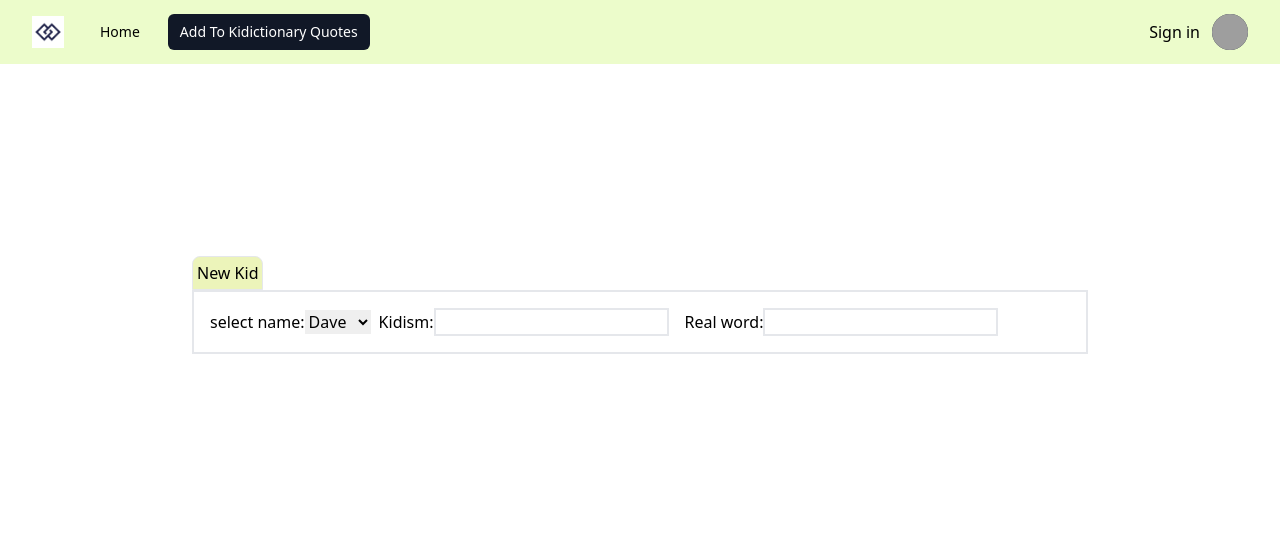
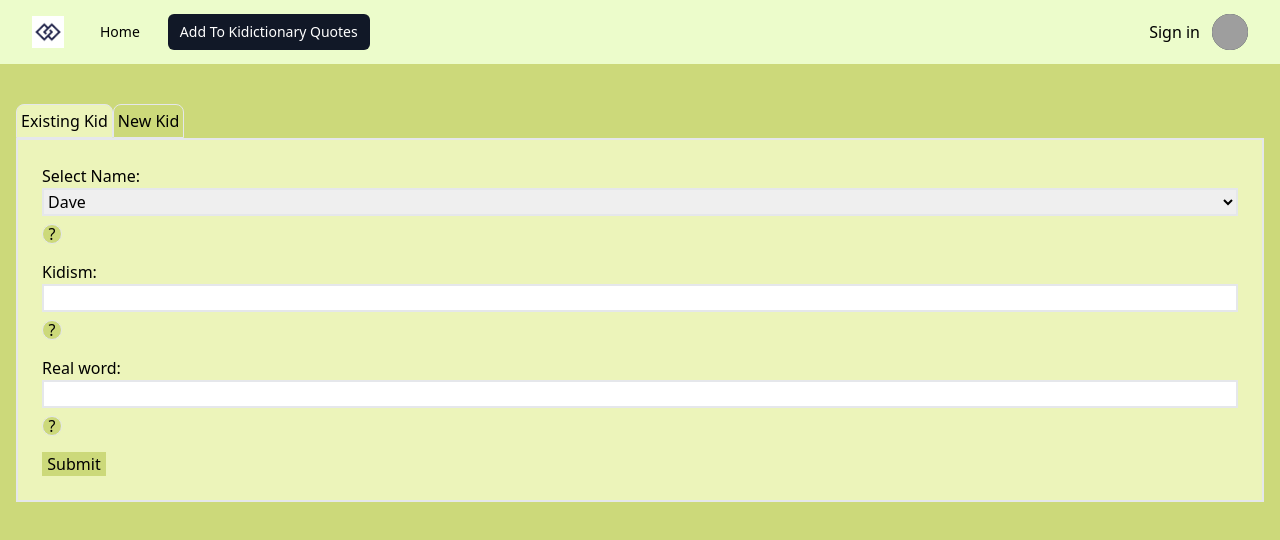
Before and after one commit to Gazdean/Funem-Kidsum-Lorem-Ipsum, a React (Vite) app: page /add-to-kidictionary-kuotes in a window 1280 px wide. Shown: the top 540 px of the page. Built offline with nearby package versions, Linux system fonts and the light colour scheme; grey boxes are pictures that could not be loaded.

Commit message:
extracted buttons to separate components

```diff
--- a/package.json
+++ b/package.json
@@ -15,6 +15,7 @@
     "@heroicons/react": "^2.1.5",
     "react": "^18.3.1",
     "react-dom": "^18.3.1",
+    "react-hook-form": "^7.53.0",
     "react-router-dom": "^6.26.1"
   },
   "devDependencies": {
@@ -35,10 +36,5 @@
     "postcss": "^8.4.45",
     "tailwindcss": "^3.4.10",
     "vite": "^5.4.1"
-  },
-  "jest": {
-    "transform": {
-      "^.+\\.jsx?$": "babel-jest"
-    }
   }
 }
--- /dev/null
+++ b/src/components/AddButton.jsx
@@ -0,0 +1,13 @@
+import React from 'react';
+
+export default function AddButton({ newPerson, setNewPerson, isNewPersonButton }) {
+  return (
+    <button
+      className={`bg-${newPerson === isNewPersonButton ? 'second' : 'third'} border p-1 rounded-t-lg w-auto`}
+      onClick={() => setNewPerson(isNewPersonButton)}
+      type="button"
+    >
+      {isNewPersonButton ? 'New Kid' : 'Existing Kid'}
+    </button>
+  );
+}
--- /dev/null
+++ b/src/components/InfoButton.jsx
@@ -0,0 +1,7 @@
+import React from 'react'
+
+export default function InfoButton({buttonName, handleShowInfo, showInfo, infoState}) {
+  return (
+    <button id={`${buttonName}Info`} className='flex border rounded-full w-5 h-5 bg-main text-s mt-2 justify-center items-center' type='button' onClick={(e)=> handleShowInfo(e)}><p className='info-text'>{showInfo[infoState] ? 'X' : '?'}</p></button>
+  )
+}
--- a/src/pages/AddToKidictionaryKuotes.jsx
+++ b/src/pages/AddToKidictionaryKuotes.jsx
@@ -1,38 +1,86 @@
 import React, { useState } from 'react'
+import kidsNames from '../temp-data/kidsNames.js'
+import AddButton from '../components/AddButton.jsx'
+import InfoButton from '../components/InfoButton.jsx'
 
-const kidsNames = ['Dave', 'Cindy', 'Sandy']
 
 export default function AddToKidictionaryKuotes() {
   const [newPerson, setNewPerson] = useState(false)
+  const [showInfo, setShowInfo] = useState({showSelectNameInfo: false, showKidismInfo: false, showRealWordInfo: false, showFirstNameInfo: false, showDobInfo: false})
+
+
+  function handleShowInfo(e) {
+
+    const id = e.currentTarget.id
+    const capitalisedId = id.slice(0,1).toUpperCase() + id.slice(1)
+    const stateToSet = 'show' + capitalisedId
+    // set all states to false except current target state
+        setShowInfo((prevState)=>
+          Object.keys(prevState).reduce((acc, key) => {
+            if(stateToSet === key) {
+              acc[key] = !prevState[key]
+            }
+            else acc[key] = false;
+            return acc;
+          }, {})
+        );
+  }
+
   return (
 
-   <div className='m-48'>
-   <button className='bg-second border p-1 rounded-t-lg w-auto' onClick={() => setNewPerson(!newPerson)}>{newPerson ? 'Existing Kid' : 'New Kid'}</button>
-    <form className='border-2 p-4'>
+    <div id='add-kidsms-page' className='bg-main h-[100vh] pt-6'>
+      <div id='form-container' className='m-4'>
+        <div id='add-buttons-container' className='flex justify-start'>
+          <AddButton newPerson={newPerson} setNewPerson={setNewPerson} isNewPersonButton={false} />
+          <AddButton newPerson={newPerson} setNewPerson={setNewPerson} isNewPersonButton={true} />
+        </div>
+        <form id='form' className='border-2 p-4 bg-second flex flex-col'>
           {newPerson ?
-        <span id='name-container' className='p-2'>
-          <label htmlFor="name-input">Name:</label>
-          <input id='name-input' className='border-2 pl-1 pr-1'></input>
-        </span>
+            <>
+              <div id='first-name-input-container' className='p-2 flex flex-col justify-start'>
+                <label htmlFor="first-name-input" className=''>First name:</label>
+                <input id='first-name-input' className='border-2 pl-1 pr-1' type='text'></input>
+                <InfoButton buttonName={'firstName'} handleShowInfo={handleShowInfo} showInfo={showInfo} infoState={'showFirstNameInfo'}/>
+                <p hidden={!showInfo.showFirstNameInfo}>Enables you to select who's kidisms you want in your placeholder text<br/>*Required</p>
+              </div>
+
+              <div id='select-dob-container' className='p-2 flex flex-col justify-start'>
+                <label htmlFor="select-dob" className=''>DOB:</label>
+                <input id='select-dob' className='border-2 pl-1 pr-1' type='date'></input>
+                <InfoButton buttonName={'dob'} handleShowInfo={handleShowInfo} showInfo={showInfo} infoState={'showDobInfo'}/>
+                <p hidden={!showInfo.showDobInfo}>Enables you to see at what age your kids said this<br/>*Not required</p>
+              </div>
+            </>
             :
-        <span id='select-name-conatiner'>
-          <label htmlFor="select-name">select name:</label>
-          <select id="select-name">
+            <div id='select-name-conatiner' className='p-2 flex flex-col justify-start'>
+              <label htmlFor="select-name" className=''>Select Name:</label>
+              <select id="select-name" className='border-2'>
                 {kidsNames.map((name, index) => (
                   <option key={name+index}>{name}</option>)
                 )}
               </select>
-        </span>
+              <InfoButton buttonName={'selectName'} handleShowInfo={handleShowInfo} showInfo={showInfo} infoState={'showSelectNameInfo'}/>
+                <p hidden={!showInfo.showSelectNameInfo}>Select which kid said the kidism<br/>*Required</p>
+            </div>
           }
-      <span id='new-kidism-container' className='p-2'>
-        <label htmlFor="new-kidism">Kidism:</label>
-        <input id='new-kidism' className='border-2'></input>
-      </span>
-      <span id='real-woed-container' className='p-2 '>
-        <label htmlFor="real-word">Real word:</label>
-        <input id='real-word' className='border-2'></input>
-      </span>
+          <div id='new-kidism-container' className='p-2 flex flex-col justify-start'>
+            <label htmlFor="new-kidism-input" className=''>Kidism:</label>
+            <input id='new-kidism-input' className='border-2'></input>
+            <InfoButton buttonName={'Kidism'} handleShowInfo={handleShowInfo} showInfo={showInfo} infoState={'showKidismInfo'}/>
+            <p hidden={!showInfo.showKidismInfo}>Enter the word your kid says incorrectly<br/>*Required</p>
+          </div>
+
+          <div id='real-word-container' className='p-2 flex flex-col justify-start'>
+            <label htmlFor="real-word-input" className=''>Real word:</label>
+            <input id='real-word-input' className='border-2' type='text'></input>
+            <InfoButton buttonName={'realWord'} handleShowInfo={handleShowInfo} showInfo={showInfo} infoState={'showRealWordInfo'}/>
+            <p hidden={!showInfo.showRealWordInfo}>Enter the word your kid is trying to say<br/>*Required</p>
+          </div>
+
+          <button className='submit-button bg-main w-16 m-2' type='button'>Submit</button>
+
         </form>
+      </div>
     </div>
   )
 }
--- a/src/pages/GetPlaceholderText.jsx
+++ b/src/pages/GetPlaceholderText.jsx
@@ -39,7 +39,7 @@ export default function GetPlaceholderText() {
     },[numWords, numParagraphs, loremIpsum, incKuotes])
 
     return (
-        <div className='flex flex-col h-[93vh] pt-6 bg-main items-center'>
+        <div className='flex flex-col h-[93vh] pt-6 items-center'>
 
             <div id='placeholder-choices'>
                 <div id='num-paragraphs-container' className='flex justify-center mb-4'>
--- /dev/null
+++ b/src/temp-data/kidsNames.js
@@ -0,0 +1,3 @@
+const kidsNames = ['Dave', 'Cindy', 'Sandy']
+
+export default kidsNames
--- a/tailwind.config.js
+++ b/tailwind.config.js
@@ -8,7 +8,8 @@ export default {
     extend: {
       colors :{
         main: '#ccd97a',
-        second: '#ecf4ba'
+        second: '#ecf4ba',
+        third: '#bac286'
       }
     },
   },
```
Also changed, not shown: 2 other files (tests, documents, lock files or other folders). Lines whose indentation alone changed are shown as unchanged.
